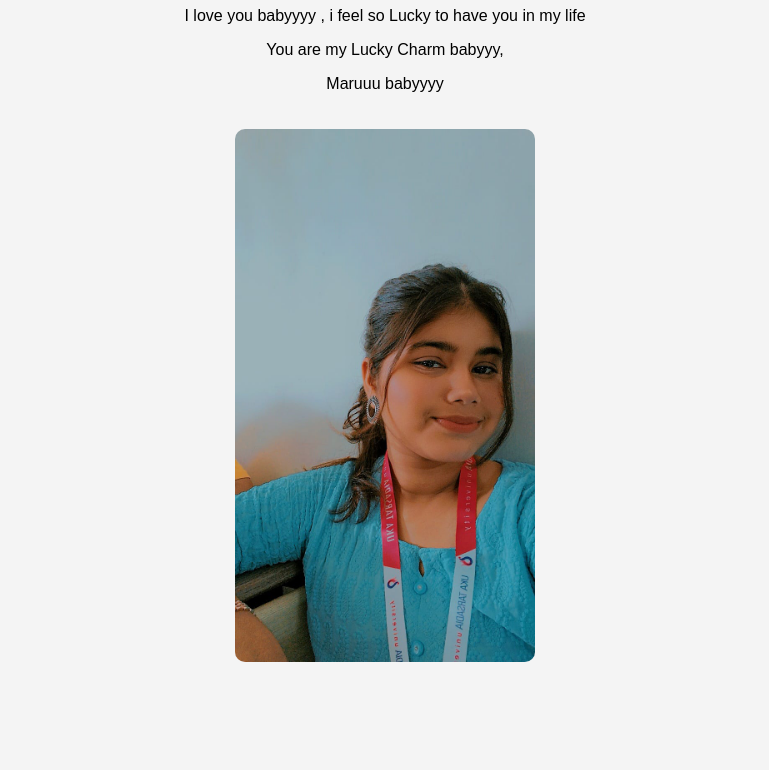
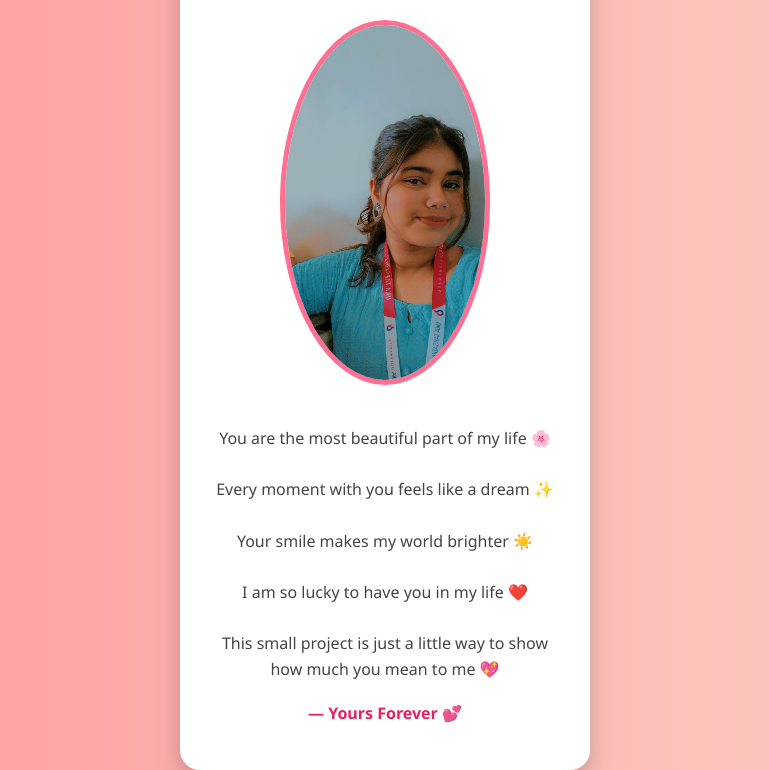
Before and after one commit to Mayank2324/DevOps-Certification, a website: page public/index.html in a window 1280 px wide. Shown: the part 73-843 px from the top of the page, without its empty margins (255-1024 px from the left). Before the commit the page ends 800 px from the top, so only its background shows below. Drawn offline with Linux system fonts and the light colour scheme.

Commit message:
Romantic UI update

```diff
--- a/public/index.html
+++ b/public/index.html
@@ -1,27 +1,33 @@
 <!DOCTYPE html>
 <html>
 <head>
-    <title>To my Baby</title>
-    <style>
-        body {
-            text-align: center;
-            font-family: Arial;
-            background-color: #f4f4f4;
-        }
-        img {
-            width: 300px;
-            border-radius: 10px;
-            margin-top: 20px;
-        }
-    </style>
+    <title>For Someone Special ❤️</title>
+    <link rel="stylesheet" href="style.css">
 </head>
 <body>
 
-   <h1> Hiiii Dikuuu </h1>
-<p>I love you babyyyy , i feel so Lucky to have you in my life</p>
-<p>You are my Lucky Charm babyyy, </p>
-<p>Maruuu babyyyy </p>
-    <img src="image.jpg" alt="My Image">
+    <div class="container">
+        <div class="card">
+
+            <h1>❤️ For You ❤️</h1>
+
+            <div class="image-container">
+                <img src="image.jpg" alt="Her Image">
+            </div>
+
+            <p class="message">
+                You are the most beautiful part of my life 🌸<br><br>
+                Every moment with you feels like a dream ✨<br><br>
+                Your smile makes my world brighter ☀️<br><br>
+                I am so lucky to have you in my life ❤️<br><br>
+                This small project is just a little way to show<br>
+                how much you mean to me 💖
+            </p>
+
+            <p class="signature">— Yours Forever 💕</p>
+
+        </div>
+    </div>
 
 </body>
 </html>
--- /dev/null
+++ b/public/style.css
@@ -0,0 +1,58 @@
+body {
+    margin: 0;
+    padding: 0;
+    font-family: 'Segoe UI', sans-serif;
+    background: linear-gradient(to right, #ff9a9e, #fad0c4);
+}
+
+.container {
+    display: flex;
+    justify-content: center;
+    align-items: center;
+    height: 100vh;
+}
+
+.card {
+    background: white;
+    padding: 30px;
+    border-radius: 20px;
+    text-align: center;
+    width: 350px;
+    box-shadow: 0 10px 25px rgba(0,0,0,0.2);
+    animation: fadeIn 2s ease;
+}
+
+h1 {
+    color: #e91e63;
+}
+
+.image-container img {
+    width: 200px;
+    border-radius: 50%;
+    border: 5px solid #ff6f91;
+    margin: 20px 0;
+}
+
+.message {
+    font-size: 16px;
+    color: #444;
+    line-height: 1.6;
+}
+
+.signature {
+    margin-top: 20px;
+    font-weight: bold;
+    color: #e91e63;
+}
+
+/* Animation */
+@keyframes fadeIn {
+    from {
+        opacity: 0;
+        transform: translateY(30px);
+    }
+    to {
+        opacity: 1;
+        transform: translateY(0);
+    }
+}
```
